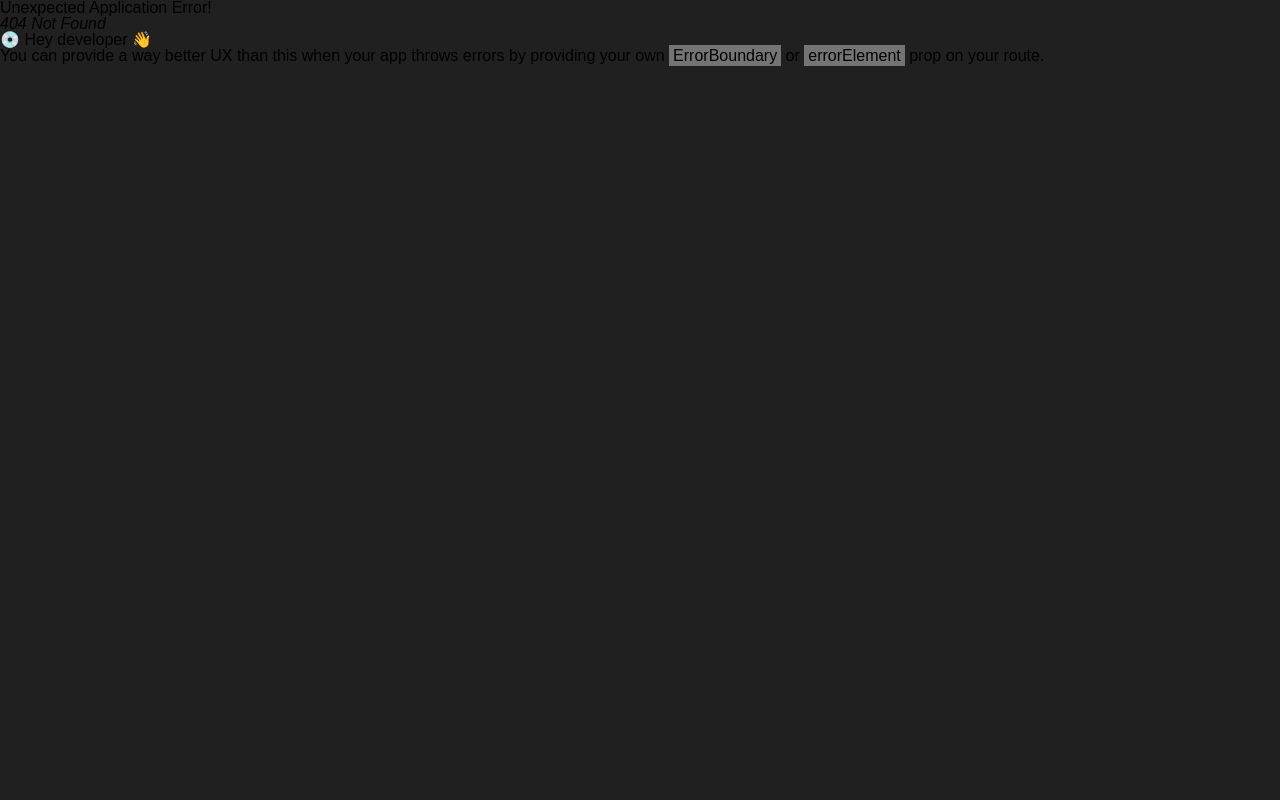
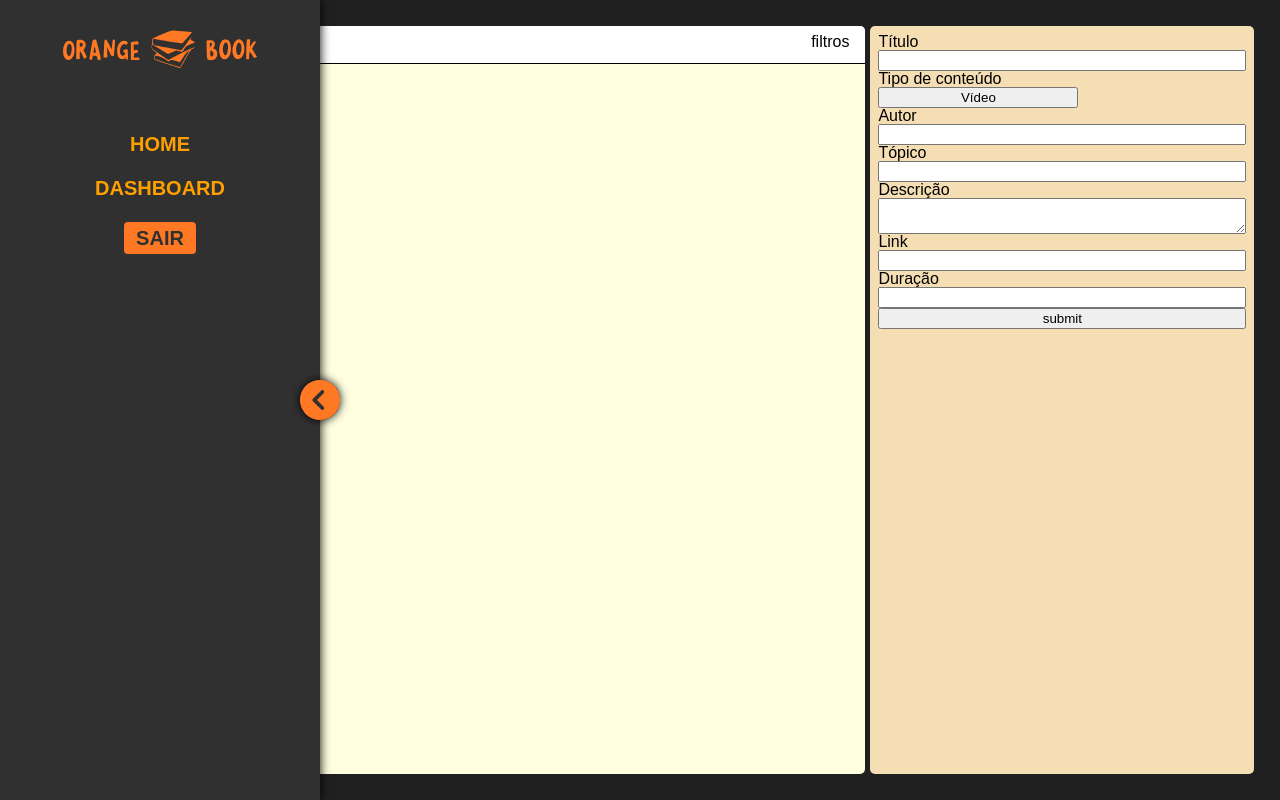
Before and after one commit to Orange-Book-Squad-8/orange-book-frontend, a React (Vite) app: page /admin/edit/lessons in a window 1280 px wide. Before the commit this address had no page. Built offline with nearby package versions, Linux system fonts and the light colour scheme.

Commit message:
feat lesson create page

```diff
--- a/src/routes/admin-dashboard/admin-dashboard.component.tsx
+++ b/src/routes/admin-dashboard/admin-dashboard.component.tsx
@@ -1,40 +1,35 @@
-import { useContext, useEffect, useRef } from 'react';
-import { useDrag, useDrop } from 'react-dnd';
-import { useDispatch, useSelector } from 'react-redux';
-import { CourseEditDashboard } from '../../components/create-pannel/course-edit-dashboard';
-import { DashboardList } from '../../components/create-pannel/dashboard-list';
-import { ItemCard } from '../../components/create-pannel/item-card';
-import { SectionPannel } from '../../components/create-pannel/section-pannel';
-import { Lesson, Section } from '../../interfaces/api';
-import { getLesson, getSection } from '../../mock-data/mockCourse';
-import {
-  selectSectionList,
-  setSectionList
-} from '../../redux/reducers/course-manager';
 import {
   AdminDashboardContainer,
   DashboardFilterBar,
-  DashboardInfo,
-  DashbordPannel
-} from './admin-dashboard.styles';
+  DashboardListContainer,
+  DashboardPanel,
+  LessonEditDashboardContainer,
+  LessonEditDashboardForm
+} from '.';
+import { Listbox } from '@headlessui/react';
+import {
+  ListboxButtonStyled,
+  ListboxOptionsStyled,
+  ListboxOptionStyled
+} from '../../components/create-pannel/course-edit-dashboard';
+import { useState } from 'react';
+import { ContentType } from '../../interfaces/api';
+import { tagMapper } from '../../utils';
 
-interface cardItemProps {
-  type: string;
-  lessonId: number;
-  listIndex: number;
-  listLastId: number;
-}
+const contents: ContentType[] = [
+  'VIDEO',
+  'ARTICLE',
+  'COURSE',
+  'BOOK'
+];
 
 function AdminDashboard() {
-  const dispatch = useDispatch();
+  const [contentType, setContentType] =
+    useState<ContentType>('VIDEO');
 
-  const list: Lesson[] = getLesson(25);
-  const section: Section[] = getSection(5, list);
-
-  dispatch(setSectionList(section));
   return (
     <AdminDashboardContainer>
-      <DashbordPannel>
+      <DashboardPanel>
         <DashboardFilterBar>
           <div>
             <input />
@@ -42,10 +37,39 @@ function AdminDashboard() {
           <div>filtros</div>
         </DashboardFilterBar>
 
-        <DashboardList />
-      </DashbordPannel>
+        <DashboardListContainer>
 
-      <CourseEditDashboard />
+        </DashboardListContainer>
+      </DashboardPanel>
+
+      <LessonEditDashboardContainer>
+        <LessonEditDashboardForm>
+          <p>Título</p>
+          <input type='text' />
+          <p>Tipo de conteúdo</p>
+          <Listbox value={contentType} onChange={setContentType}>
+            <ListboxButtonStyled>{tagMapper(contentType)}</ListboxButtonStyled>
+            <ListboxOptionsStyled>
+              {contents.map((content, index) => (
+                <Listbox.Option as='div' key={index} value={content}>
+                  <ListboxOptionStyled>{tagMapper(content)}</ListboxOptionStyled>
+                </Listbox.Option>
+              ))}
+            </ListboxOptionsStyled>
+          </Listbox>
+          <p>Autor</p>
+          <input type='text' />
+          <p>Tópico</p>
+          <input type='text' />
+          <p>Descrição</p>
+          <textarea />
+          <p>Link</p>
+          <input type='url' />
+          <p>Duração</p>
+          <input type='text' />
+          <button>submit</button>
+        </LessonEditDashboardForm>
+      </LessonEditDashboardContainer>
     </AdminDashboardContainer>
   );
 }
--- a/src/routes/admin-dashboard/admin-dashboard.styles.ts
+++ b/src/routes/admin-dashboard/admin-dashboard.styles.ts
@@ -1,31 +1,4 @@
 import styled from 'styled-components';
-
-export const AdminDashboardContainer = styled.div`
-  display: flex;
-  flex-direction: row;
-  padding: 2%;
-  height: 100vh;
-  gap: 5px;
-`;
-
-export const DashbordPannel = styled.div`
-  display: flex;
-  flex-direction: column;
-  border-radius: 5px;
-  background-color: lightyellow;
-  flex-grow: 2;
-  overflow: hidden;
-`;
-
-export const DashboardInfo = styled.div`
-  display: flex;
-  flex-direction: column;
-  border-radius: 5px;
-  background-color: lightyellow;
-  flex-grow: 1;
-  min-width: 360px;
-  overflow-y: scroll;
-`;
 
 export const DashboardFilterBar = styled.div`
   display: flex;
@@ -36,8 +9,49 @@ export const DashboardFilterBar = styled.div`
   border-bottom-width: 1px;
   justify-content: space-between;
   width: 100%;
-  padding-top: 0.5rem;
-  padding-bottom: 0.5rem;
-  padding-left: 1rem;
-  padding-right: 1rem;
+  padding: 0.5rem 1rem;
 `;
+
+export const DashboardListContainer = styled.div`
+  display: flex;
+  flex-direction: column;
+  width: 100%;
+  height: 100%;
+  overflow-y: scroll;
+`;
+
+
+export const AdminDashboardContainer = styled.div`
+  display: flex;
+  flex-direction: row;
+  padding: 2%;
+  height: 100vh;
+  gap: 5px;
+`;
+
+export const DashboardPanel = styled.div`
+  display: flex;
+  flex-direction: column;
+  border-radius: 5px;
+  background-color: lightyellow;
+  flex-grow: 2;
+  overflow: hidden;
+`;
+
+export const LessonEditDashboardContainer = styled.div`
+  height: 100%;
+  display: flex;
+  flex-direction: column;
+  background-color: wheat;
+  padding: 4px;
+  border-radius: 5px;
+  overflow: hidden;
+  gap: 1px;
+  min-width: 30vw;
+`;
+
+export const LessonEditDashboardForm = styled.form`
+  padding: 4px;
+  display: flex;
+  flex-direction: column;
+`;
--- /dev/null
+++ b/src/routes/admin-dashboard/index.ts
@@ -0,0 +1,2 @@
+export { default as AdminDashboard } from './admin-dashboard.component';
+export * from './admin-dashboard.styles';
--- /dev/null
+++ b/src/routes/course-constructor/course-constructor.component.tsx
@@ -0,0 +1,41 @@
+import { useDispatch } from 'react-redux';
+import { CourseEditDashboard } from '../../components/create-pannel/course-edit-dashboard';
+import { DashboardList } from '../../components/create-pannel/dashboard-list';
+import { Lesson, Section } from '../../interfaces/api';
+import { getLesson, getSection } from '../../mock-data/mockCourse';
+import { setSectionList } from '../../redux/reducers';
+import { AdminDashboardContainer, DashboardFilterBar, DashbordPannel } from './course-constructor.styles';
+
+interface cardItemProps {
+  type: string;
+  lessonId: number;
+  listIndex: number;
+  listLastId: number;
+}
+
+function CourseConstructor() {
+  const dispatch = useDispatch();
+
+  const list: Lesson[] = getLesson(25);
+  const section: Section[] = getSection(5, list);
+
+  dispatch(setSectionList(section));
+  return (
+    <AdminDashboardContainer>
+      <DashbordPannel>
+        <DashboardFilterBar>
+          <div>
+            <input />
+          </div>
+          <div>filtros</div>
+        </DashboardFilterBar>
+
+        <DashboardList />
+      </DashbordPannel>
+
+      <CourseEditDashboard />
+    </AdminDashboardContainer>
+  );
+}
+
+export default CourseConstructor;
--- /dev/null
+++ b/src/routes/course-constructor/course-constructor.styles.ts
@@ -0,0 +1,43 @@
+import styled from 'styled-components';
+
+export const AdminDashboardContainer = styled.div`
+  display: flex;
+  flex-direction: row;
+  padding: 2%;
+  height: 100vh;
+  gap: 5px;
+`;
+
+export const DashbordPannel = styled.div`
+  display: flex;
+  flex-direction: column;
+  border-radius: 5px;
+  background-color: lightyellow;
+  flex-grow: 2;
+  overflow: hidden;
+`;
+
+export const DashboardInfo = styled.div`
+  display: flex;
+  flex-direction: column;
+  border-radius: 5px;
+  background-color: lightyellow;
+  flex-grow: 1;
+  min-width: 360px;
+  overflow-y: scroll;
+`;
+
+export const DashboardFilterBar = styled.div`
+  display: flex;
+  flex-direction: row;
+  background-color: white;
+  border-color: black;
+  border-style: solid;
+  border-bottom-width: 1px;
+  justify-content: space-between;
+  width: 100%;
+  padding-top: 0.5rem;
+  padding-bottom: 0.5rem;
+  padding-left: 1rem;
+  padding-right: 1rem;
+`;
```
Also changed, not shown: src/router.tsx (+9 -3 lines).
